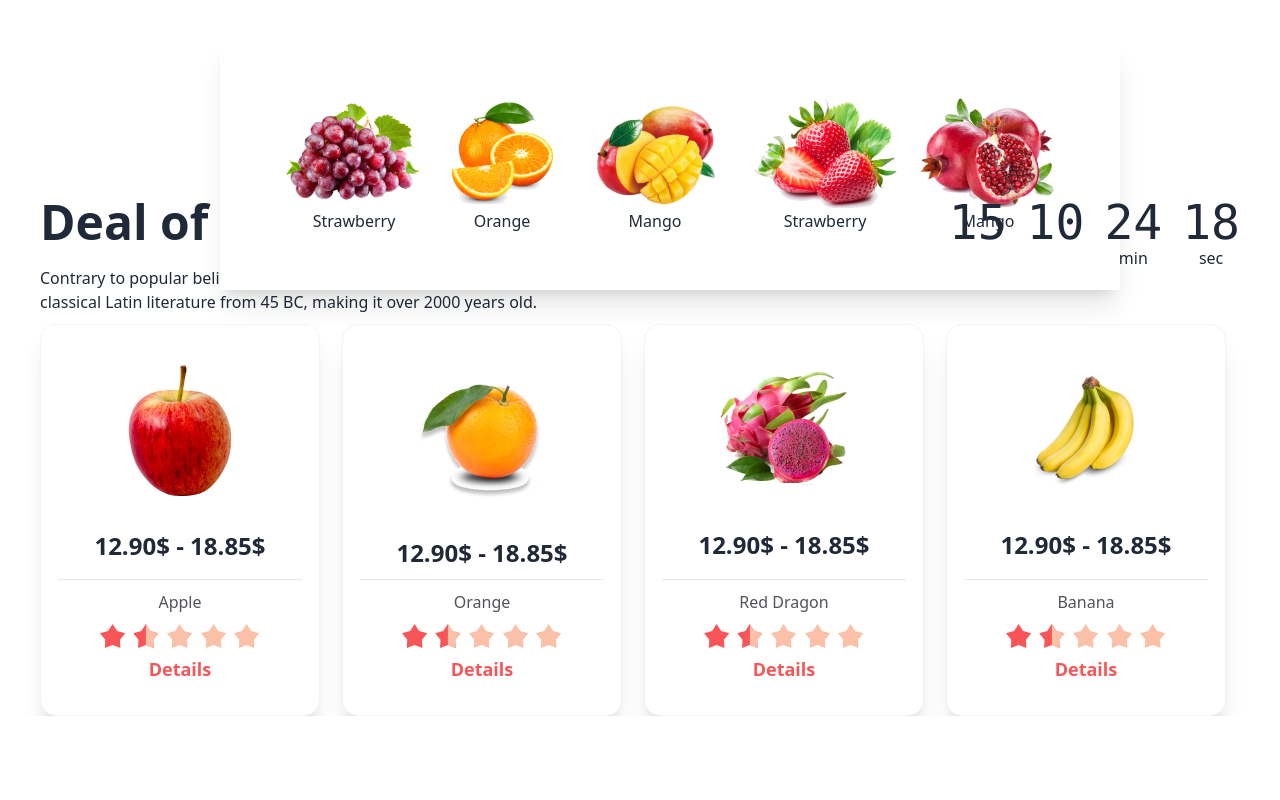
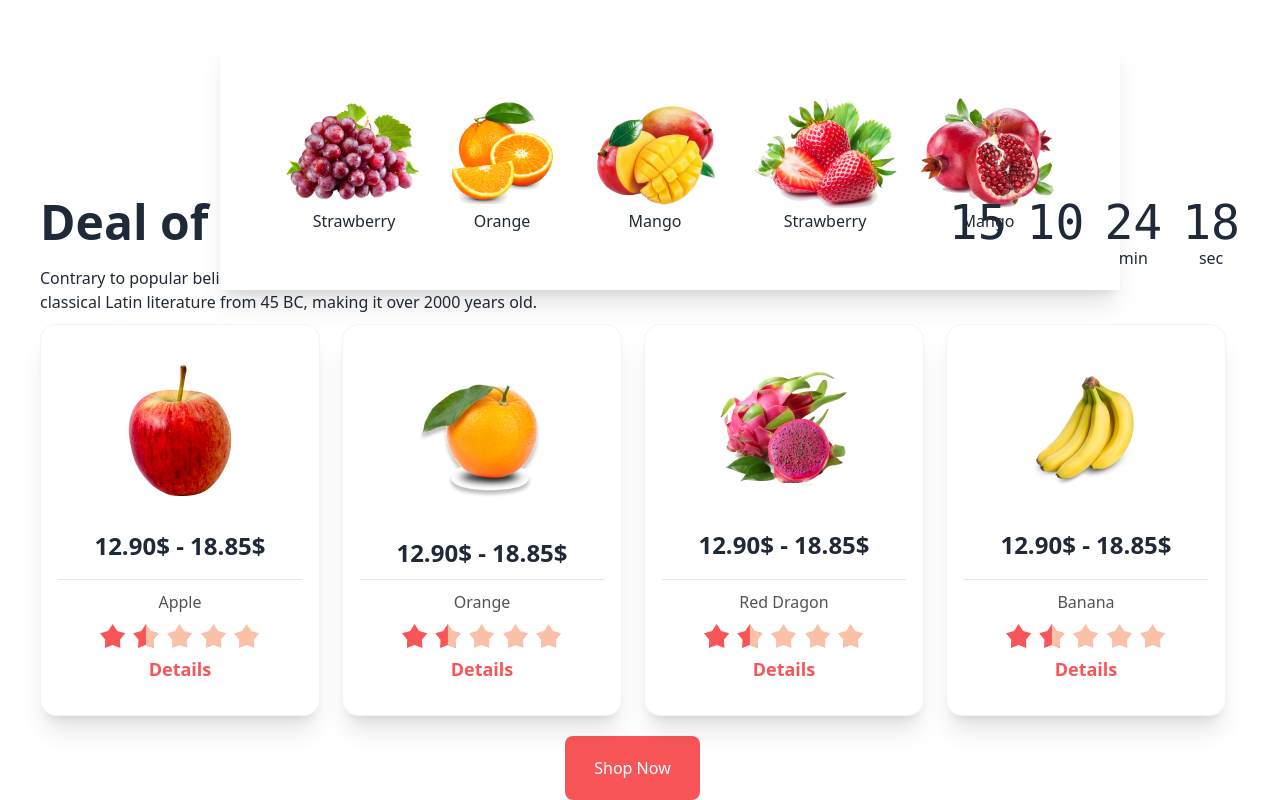
Before and after one commit to nawrin1/Assignment-Fruit-Burst, a plain HTML site: page index.html in a window 1280 px wide. Shown: the part 760-1560 px from the top of the page. Before the commit the page ends 1476 px from the top, so only its background shows below. Drawn offline with nearby package versions, Linux system fonts and the light colour scheme.

Commit message:
button added

```diff
--- a/index.html
+++ b/index.html
@@ -408,8 +408,17 @@
                     </div>
                 </div>
             </div>
+            <div class="mx-auto justify-center pl-[140px] lg:pl-[525px] mt-[20px]">
+                <button class="bg-[#F85559] rounded-[8px] w-[135px] h-[64px] text-white mx-auto">Shop Now</button>
+            </div>
 
         </section>
+        <!-- <section class="w-[420px] mx-auto lg:w-[1200px]">
+            <div class="mx-auto justify-center px-auto">
+                <button class="bg-[#F85559] rounded-[8px] w-[135px] h-[64px] text-white mx-auto">Shop Now</button>
+            </div>
+
+        </section> -->
 
     </main>
 
```
